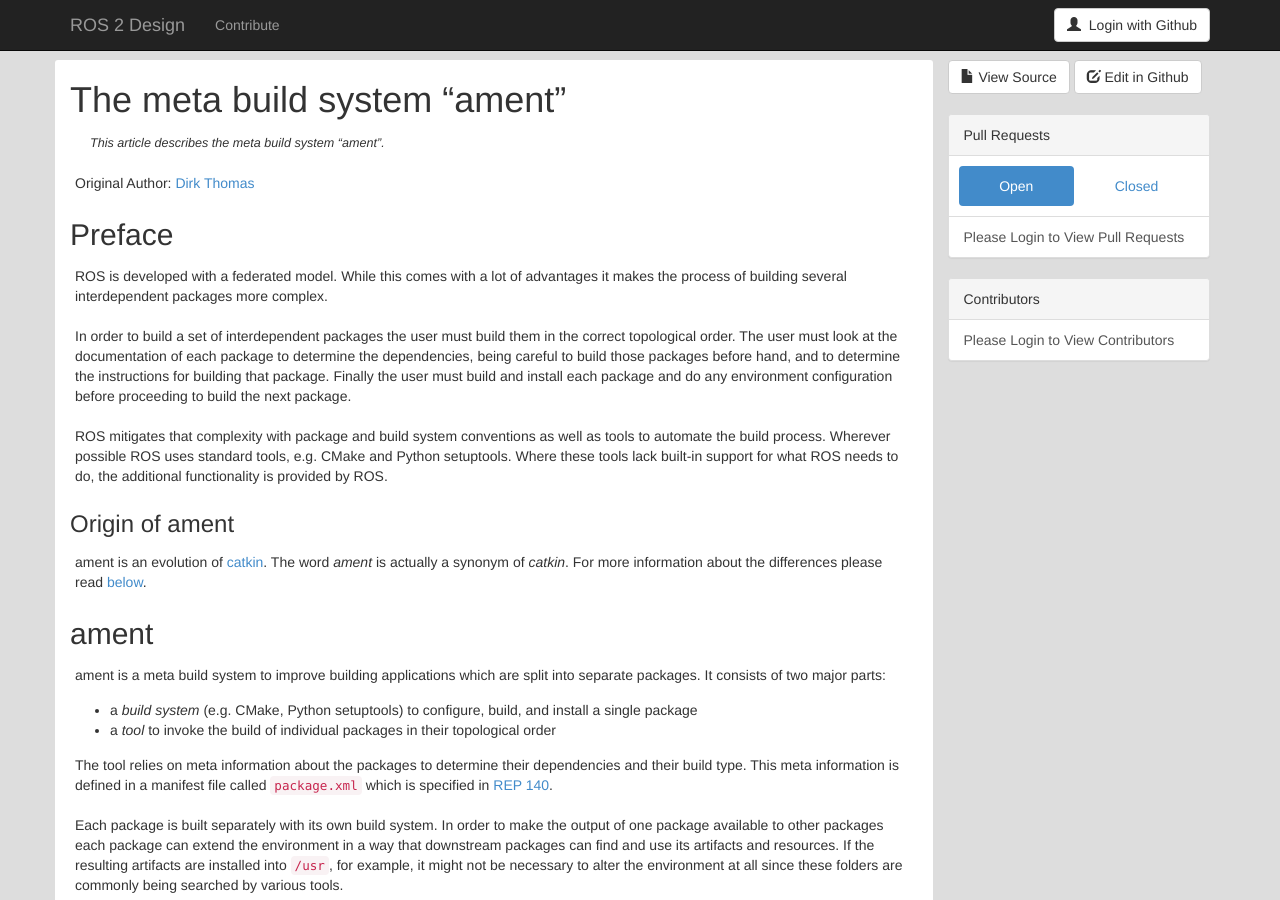
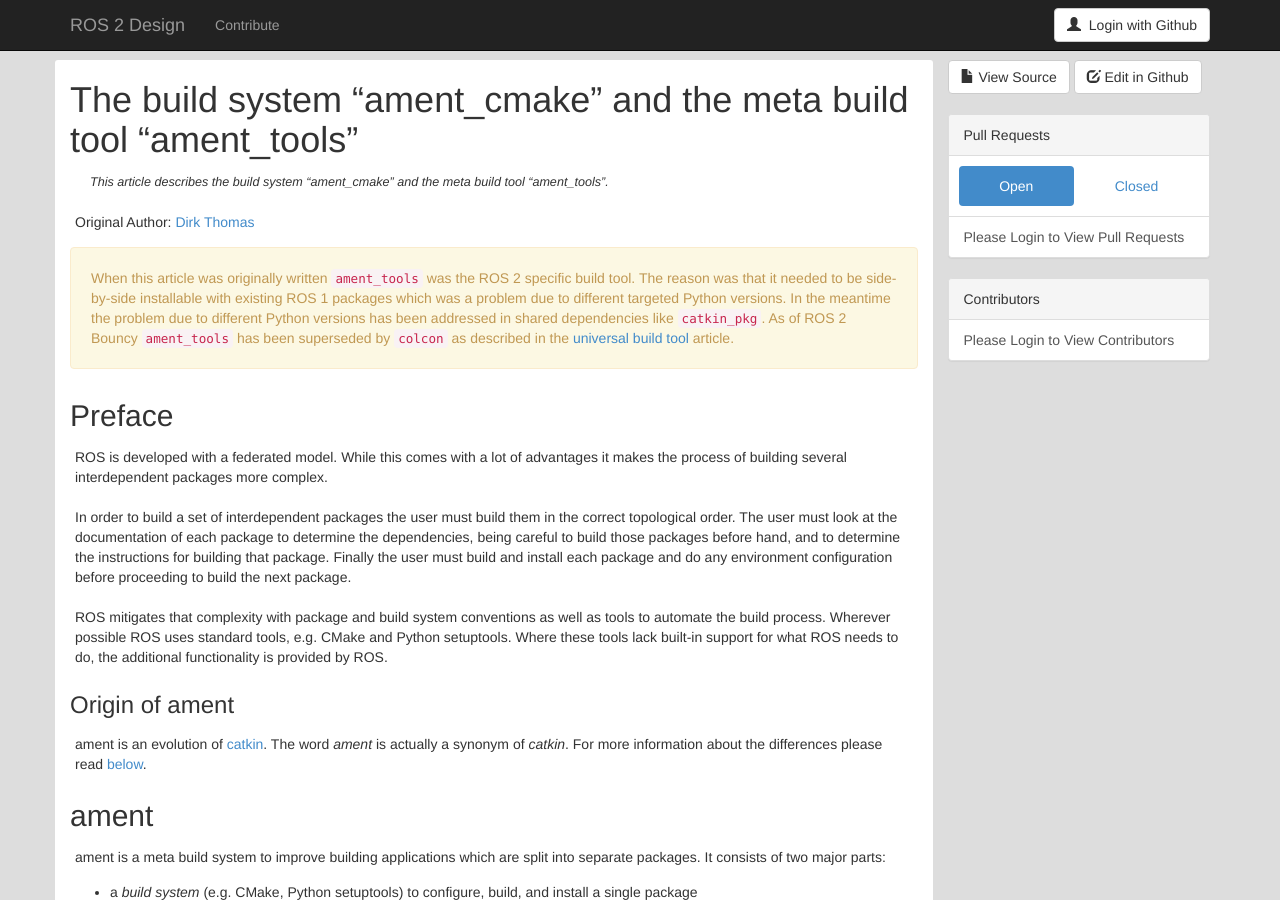
Before and after one commit to ros2/design, a Jekyll site: the page built from articles/100_ament.md, in a window 1280 px wide and 900 px high. Built offline with Jekyll 4.4.1, drawn with Linux system fonts in a browser that asks for light colours; nearby versions of some CDN libraries.

Commit message:
add note about universal build tool to ament article

```diff
--- a/articles/100_ament.md
+++ b/articles/100_ament.md
@@ -1,9 +1,9 @@
 ---
 layout: default
-title: The meta build system "ament"
+title: The build system "ament_cmake" and the meta build tool "ament_tools"
 permalink: articles/ament.html
 abstract:
-  This article describes the meta build system "ament".
+  This article describes the build system "ament_cmake" and the meta build tool "ament_tools".
 published: true
 author: '[Dirk Thomas](https://github.com/dirk-thomas)'
 categories: Overview
@@ -18,6 +18,13 @@ categories: Overview
 </div>
 
 Original Author: {{ page.author }}
+
+<div class="alert alert-warning" markdown="1">
+When this article was originally written `ament_tools` was the ROS 2 specific build tool.
+The reason was that it needed to be side-by-side installable with existing ROS 1 packages which was a problem due to different targeted Python versions.
+In the meantime the problem due to different Python versions has been addressed in shared dependencies like `catkin_pkg`.
+As of ROS 2 Bouncy `ament_tools` has been superseded by `colcon` as described in the [universal build tool](http://design.ros2.org/articles/build_tool.html) article.
+</div>
 
 ## Preface
 
```
